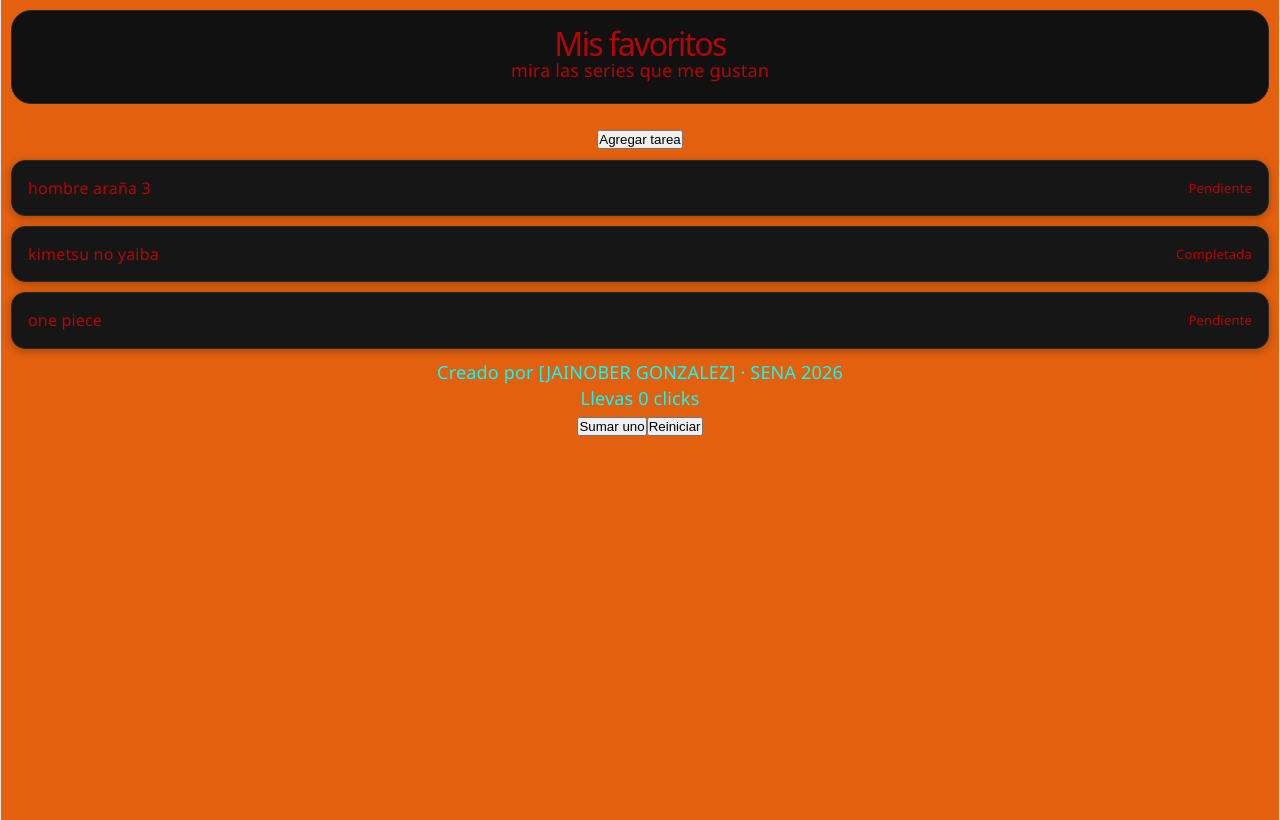
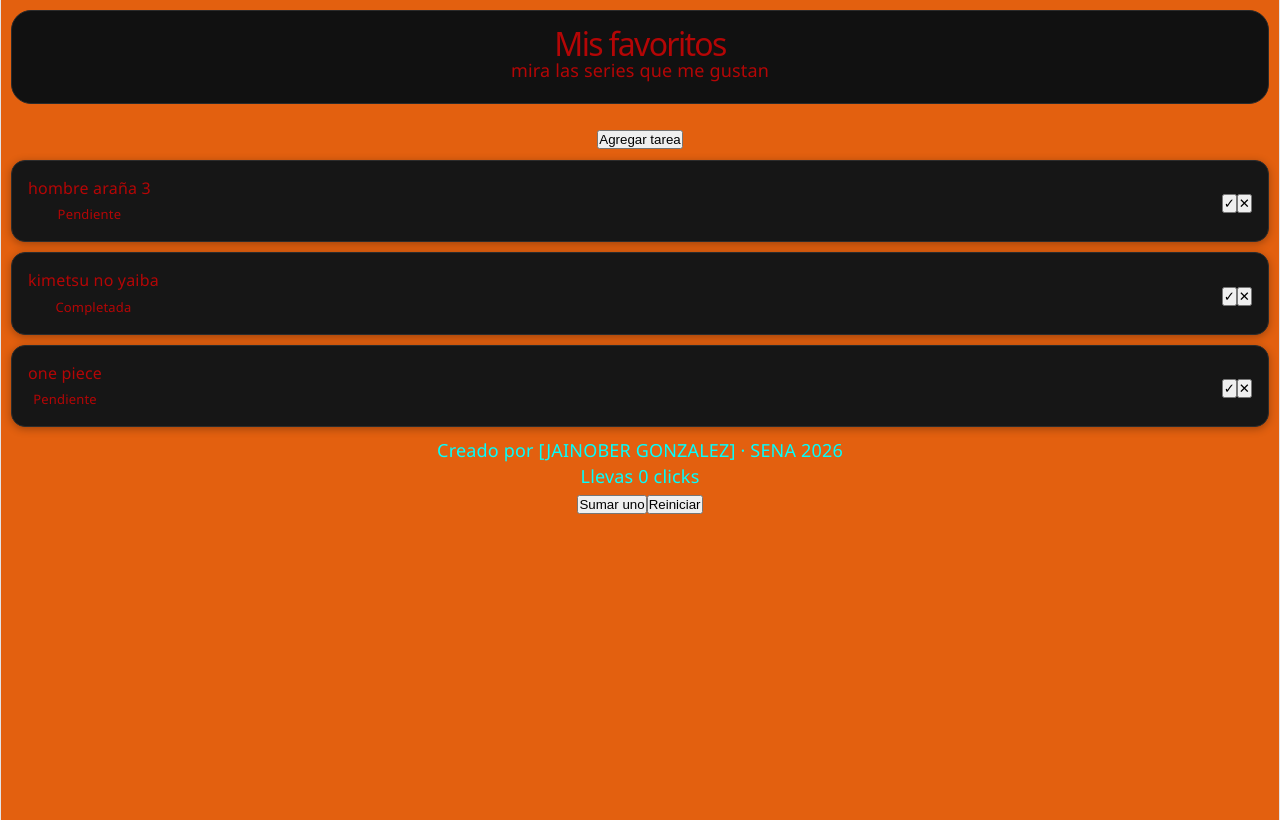
Before and after one commit to jainobergonzaleztorres-tech/MIS-PASATIEMPOS-FAVORITOS, a React (Vite) app in the folder my-app/: page / in a window 1280 px wide. Built offline with nearby package versions, Linux system fonts and the light colour scheme.

Commit message:
agregar interactividad y botones con useState

```diff
--- a/my-app/src/App.jsx
+++ b/my-app/src/App.jsx
@@ -27,7 +27,6 @@ function App() {
       {mostrarFormulario ? 'Ocultar formulario' : 'Agregar tarea'}
       </button>
       {mostrarFormulario && <Formulario />}
-      {/* <Formulario/> */}
       <Lista entretenimiento={entretenimiento} />
       <PiePagina />
       <Contador/>
--- a/my-app/src/mis_componentes/Item.css
+++ b/my-app/src/mis_componentes/Item.css
@@ -28,3 +28,13 @@
   color: rgb(180, 6, 6);
   margin: 0;
 }
+/* Item.css — agregar al final */
+.item {
+  cursor: pointer;
+  transition: background-color 0.2s;
+}
+
+.item--resaltado {
+  background-color: #fff3cd;
+  border-color: #ffc107;
+}
--- a/my-app/src/mis_componentes/Item.jsx
+++ b/my-app/src/mis_componentes/Item.jsx
@@ -1,13 +1,39 @@
-// Item.jsx — con clases CSS
+// Item.jsx — version con botones (solo visuales por ahora)
+import { useState } from 'react'
 import './Item.css'
+
 function Item({ tarea }) {
+  const [resaltado, setResaltado] = useState(false)
+
+  const manejarCompletar = (evento) => {
+    // Importante: detener la propagacion para que el click
+    // del boton no active el click del item completo
+    evento.stopPropagation()
+    alert(`Marcar como completada: ${tarea.texto}`)
+  }
+
+  const manejarEliminar = (evento) => {
+    evento.stopPropagation()
+    alert(`Eliminar: ${tarea.texto}`)
+  }
+
   return (
- <article className="item">
+    <article
+      className={resaltado ? 'item item--resaltado' : 'item'}
+      onClick={() => setResaltado(!resaltado)}
+    >
+      <div className="item__contenido">
         <h3 className="item__texto">{tarea.texto}</h3>
         <p className="item__estado">
           {tarea.completada ? 'Completada' : 'Pendiente'}
         </p>
+      </div>
+      <div className="item__acciones">
+        <button onClick={manejarCompletar}>✓</button>
+        <button onClick={manejarEliminar}>✕</button>
+      </div>
     </article>
   )
 }
+
 export default Item
```
Lines whose indentation alone changed are shown as unchanged.
